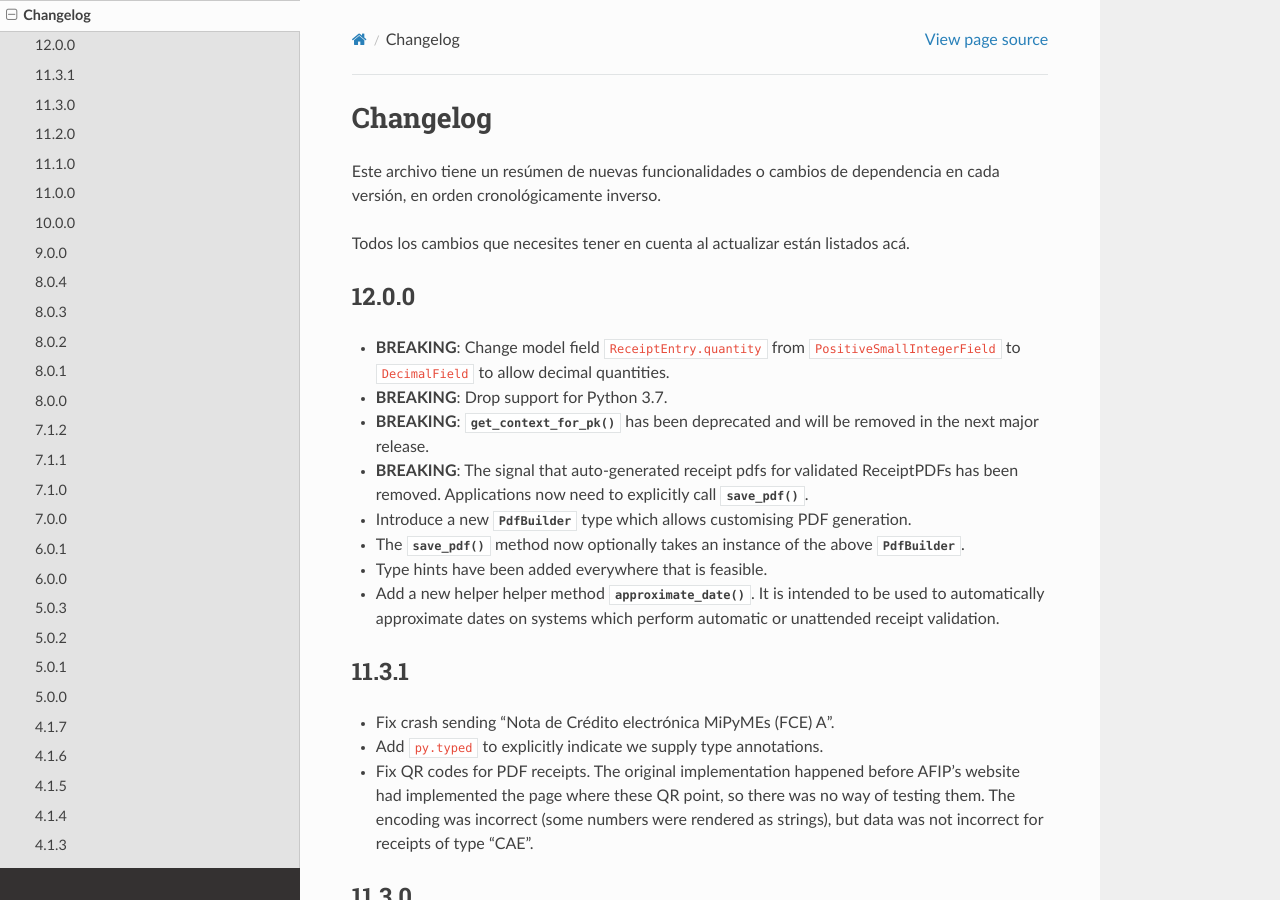
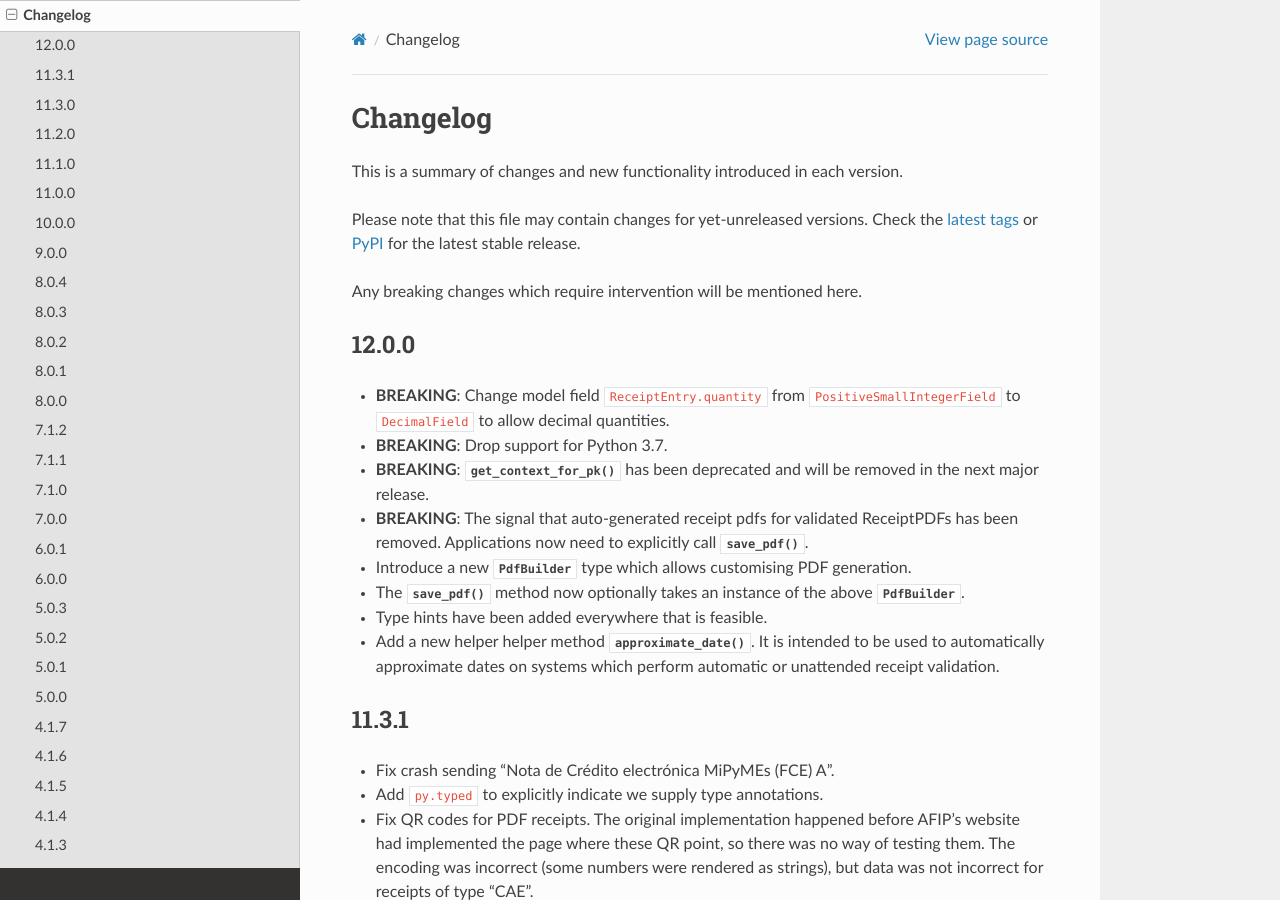
Before and after one commit to WhyNotHugo/django-afip, a Sphinx documentation site: the page built from docs/changelog.rst, in a window 1280 px wide and 900 px high. Built offline with Sphinx 7.4.7 and the Read the Docs theme 2.0.0, drawn with Linux system fonts in a browser that asks for light colours; the version number could not be read and is left out.

Commit message:
The changelog may include unreleased changes

```diff
--- a/docs/changelog.rst
+++ b/docs/changelog.rst
@@ -3,11 +3,15 @@
 Changelog
 =========
 
-Este archivo tiene un resúmen de nuevas funcionalidades o cambios de
-dependencia en cada versión, en orden cronológicamente inverso.
+This is a summary of changes and new functionality introduced in each version.
 
-Todos los cambios que necesites tener en cuenta al actualizar están listados
-acá.
+Please note that this file may contain changes for yet-unreleased versions.
+Check the `latest tags`_ or `PyPI`_ for the latest stable release.
+
+.. _latest tags: https://github.com/WhyNotHugo/django-afip/tags
+.. _PyPI: https://pypi.org/project/django-afip/#history
+
+Any breaking changes which require intervention will be mentioned here.
 
 12.0.0
 ------
```
